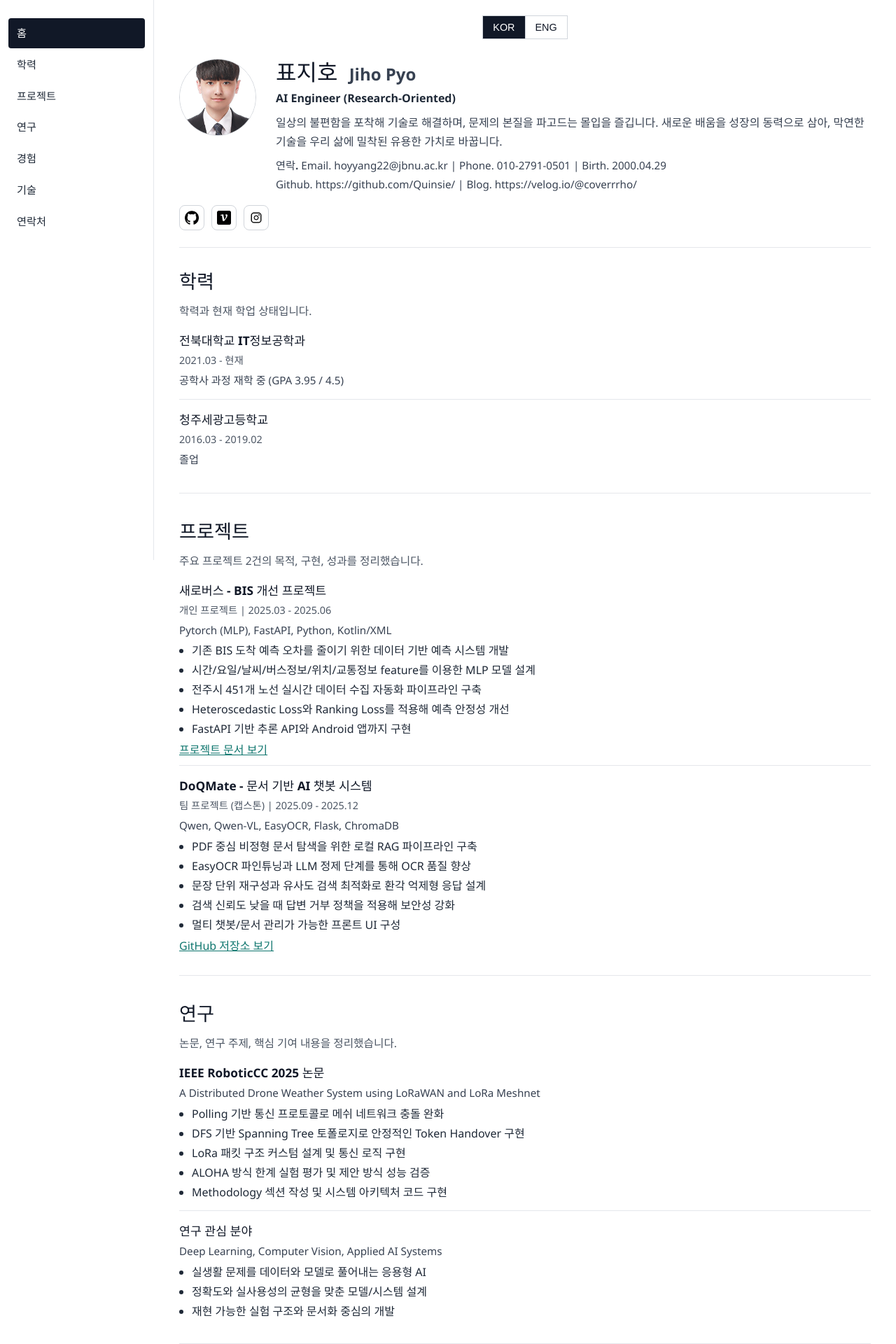
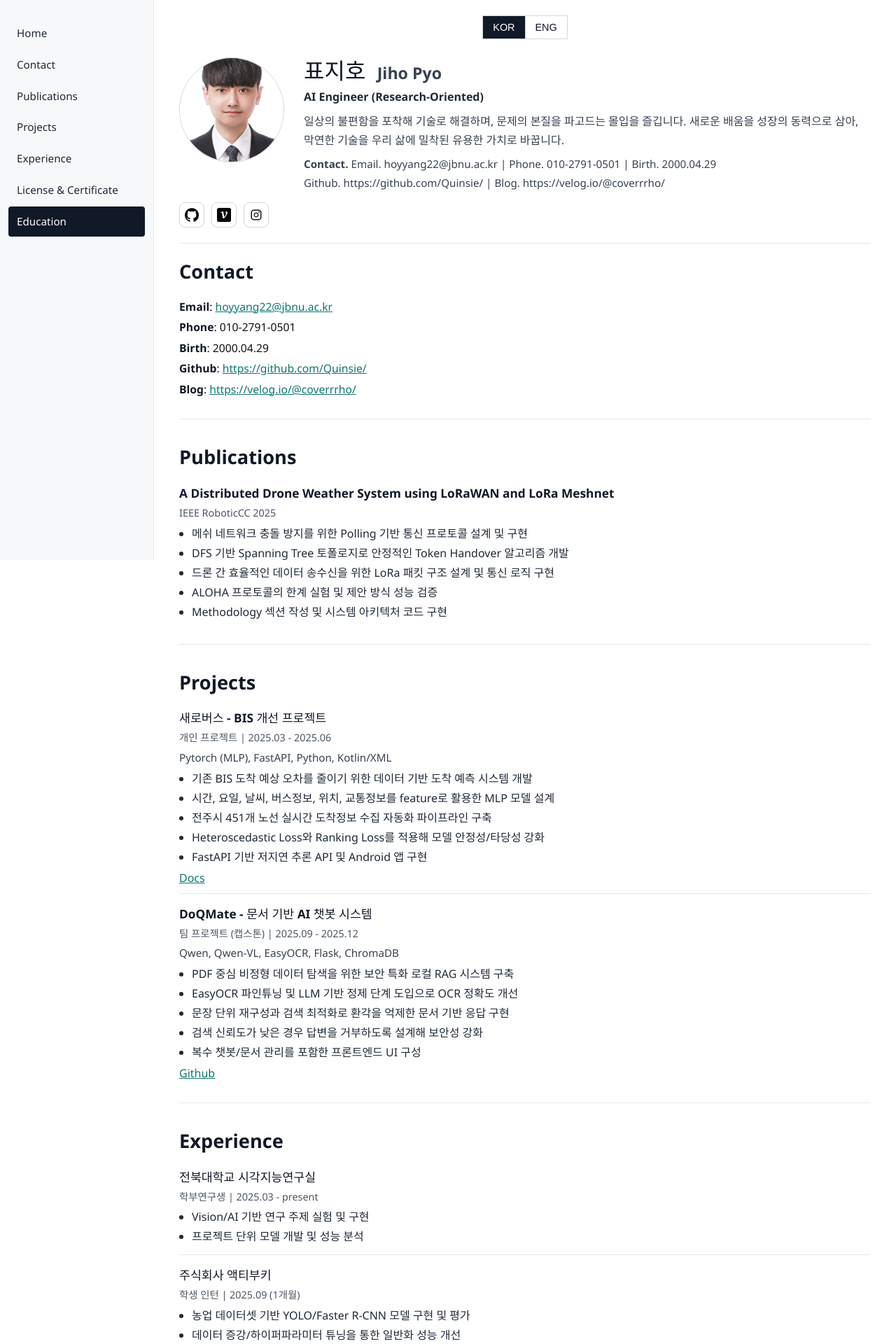
Before and after one commit to Quinsie/Quinsie.github.io, a React (Vite) app: page / in a window 1280 px wide. Shown: the top 1920 px of the page at 70% size. Built offline with nearby package versions, Linux system fonts and the light colour scheme.

Commit message:
feat: rebuild portfolio as bilingual CV layout

```diff
--- a/src/App.css
+++ b/src/App.css
@@ -21,7 +21,7 @@ body {
 .content {
   flex: 1;
   margin-left: 220px;
-  padding: 22px 36px 40px;
+  padding: 22px 36px 140px;
   box-sizing: border-box;
   background: #fff;
 }
@@ -30,7 +30,6 @@ body {
   max-width: 1200px;
   margin: 0 auto 20px;
   display: flex;
-  gap: 0;
   border: 1px solid #d1d5db;
   width: fit-content;
 }
@@ -65,12 +64,6 @@ body {
   font-size: 1.7rem;
   margin: 0 0 10px;
   color: #111827;
-}
-
-.cv-intro {
-  margin: 0 0 10px;
-  color: #4b5563;
-  font-size: 0.98rem;
 }
 
 .cv-grid {
@@ -146,7 +139,7 @@ body {
 
   .content {
     margin-left: 0;
-    padding: 16px 16px 30px;
+    padding: 16px 16px 120px;
     margin-top: 60px;
   }
 
--- a/src/App.jsx
+++ b/src/App.jsx
@@ -2,12 +2,12 @@ import { useState } from "react";
 import "./App.css";
 import Sidebar from "./components/Sidebar";
 import Home from "./components/Home";
-import Education from "./components/Education";
+import Contact from "./components/Contact";
+import Research from "./components/Research";
 import Projects from "./components/Projects";
-import Research from "./components/Research";
 import Experience from "./components/Experience";
 import Skills from "./components/Skills";
-import Contact from "./components/Contact";
+import Education from "./components/Education";
 
 export default function App() {
   const [language, setLanguage] = useState("kor");
@@ -18,29 +18,17 @@ export default function App() {
 
       <main className="content">
         <div className="lang-switch" aria-label="language switcher">
-          <button
-            type="button"
-            className={language === "kor" ? "active" : ""}
-            onClick={() => setLanguage("kor")}
-          >
-            KOR
-          </button>
-          <button
-            type="button"
-            className={language === "eng" ? "active" : ""}
-            onClick={() => setLanguage("eng")}
-          >
-            ENG
-          </button>
+          <button type="button" className={language === "kor" ? "active" : ""} onClick={() => setLanguage("kor")}>KOR</button>
+          <button type="button" className={language === "eng" ? "active" : ""} onClick={() => setLanguage("eng")}>ENG</button>
         </div>
 
         <Home language={language} />
-        <Education language={language} />
+        <Contact language={language} />
+        <Research language={language} />
         <Projects language={language} />
-        <Research language={language} />
         <Experience language={language} />
         <Skills language={language} />
-        <Contact language={language} />
+        <Education language={language} />
       </main>
     </div>
   );
--- a/src/components/Contact.jsx
+++ b/src/components/Contact.jsx
@@ -2,14 +2,12 @@ import "./Contact.css";
 
 const content = {
   kor: {
-    title: "연락처",
-    intro: "협업, 연구, 프로젝트 관련 연락은 아래로 부탁드립니다.",
+    title: "Contact",
     phone: "010-2791-0501",
     birth: "2000.04.29",
   },
   eng: {
     title: "Contact",
-    intro: "For collaboration, research, or project inquiries, please contact me below.",
     phone: "+82 10-2791-0501",
     birth: "Apr 29, 2000",
   },
@@ -21,16 +19,14 @@ export default function Contact({ language }) {
   return (
     <section id="contact" className="section cv-section">
       <h2>{t.title}</h2>
-      <p className="cv-intro">{t.intro}</p>
-
       <div className="cv-grid">
         <article className="cv-card">
           <div className="cv-contact">
             <p><strong>Email</strong>: <a href="mailto:hoyyang22@jbnu.ac.kr">hoyyang22@jbnu.ac.kr</a></p>
             <p><strong>Phone</strong>: {t.phone}</p>
             <p><strong>Birth</strong>: {t.birth}</p>
-            <p><strong>Github</strong>: <a href="https://github.com/Quinsie" target="_blank" rel="noopener noreferrer">github.com/Quinsie</a></p>
-            <p><strong>Blog</strong>: <a href="https://velog.io/@coverrrho" target="_blank" rel="noopener noreferrer">velog.io/@coverrrho</a></p>
+            <p><strong>Github</strong>: <a href="https://github.com/Quinsie" target="_blank" rel="noopener noreferrer">https://github.com/Quinsie/</a></p>
+            <p><strong>Blog</strong>: <a href="https://velog.io/@coverrrho" target="_blank" rel="noopener noreferrer">https://velog.io/@coverrrho/</a></p>
           </div>
         </article>
       </div>
--- a/src/components/Education.jsx
+++ b/src/components/Education.jsx
@@ -2,18 +2,16 @@ import "./Education.css";
 
 const content = {
   kor: {
-    title: "학력",
-    intro: "학력과 현재 학업 상태입니다.",
+    title: "Education",
     items: [
-      { school: "전북대학교 IT정보공학과", period: "2021.03 - 현재", desc: "공학사 과정 재학 중 (GPA 3.95 / 4.5)" },
+      { school: "전북대학교 공과대학 IT정보공학과", period: "2021.03 - present", desc: "3.95/4.5 | 재학" },
       { school: "청주세광고등학교", period: "2016.03 - 2019.02", desc: "졸업" },
     ],
   },
   eng: {
     title: "Education",
-    intro: "Academic background and current status.",
     items: [
-      { school: "JBNU, B.S. in IT Information Engineering", period: "Mar 2021 - Present", desc: "In Progress (GPA 3.95 / 4.5)" },
+      { school: "JBNU, B.S. in IT Information Engineering", period: "Mar 2021 - present", desc: "3.95/4.5 | In Progress" },
       { school: "Cheongju Sekwang High School", period: "Mar 2016 - Feb 2019", desc: "Graduated" },
     ],
   },
@@ -25,7 +23,6 @@ export default function Education({ language }) {
   return (
     <section id="education" className="section cv-section">
       <h2>{t.title}</h2>
-      <p className="cv-intro">{t.intro}</p>
       <div className="cv-grid">
         {t.items.map((item) => (
           <article className="cv-card" key={`${item.school}-${item.period}`}>
--- a/src/components/Experience.jsx
+++ b/src/components/Experience.jsx
@@ -2,43 +2,41 @@ import "./Experience.css";
 
 const content = {
   kor: {
-    title: "경험",
-    intro: "인턴십, 연구실, 해외 공동연구 경험입니다.",
+    title: "Experience",
     items: [
       {
         title: "전북대학교 시각지능연구실",
-        meta: "학부연구생 | 2025.03 - 현재",
+        meta: "학부연구생 | 2025.03 - present",
         bullets: [
           "Vision/AI 기반 연구 주제 실험 및 구현",
-          "프로젝트 단위 모델 개발과 성능 분석 수행",
+          "프로젝트 단위 모델 개발 및 성능 분석",
         ],
       },
       {
         title: "주식회사 액티부키",
         meta: "학생 인턴 | 2025.09 (1개월)",
         bullets: [
-          "농업 데이터셋 기반 YOLO/Faster R-CNN 객체탐지 모델 구현 및 평가",
-          "데이터 증강 및 하이퍼파라미터 튜닝으로 일반화 성능 개선",
-          "모델 경량화/양자화 관점에서 속도-정확도 trade-off 분석",
+          "농업 데이터셋 기반 YOLO/Faster R-CNN 모델 구현 및 평가",
+          "데이터 증강/하이퍼파라미터 튜닝을 통한 일반화 성능 개선",
+          "모델 경량화와 양자화 기반 속도-정확도 trade-off 분석",
         ],
       },
       {
         title: "Purdue University",
-        meta: "학생 인턴 / Visiting Scholar | 2025.06 - 2025.08",
+        meta: "학생 인턴 | 2025.06 - 2025.08 (2개월)",
         bullets: [
-          "국제 공동연구 결과 기반 IEEE RoboticCC 2025 논문 공동 저술",
-          "해당 연구 논문 채택 및 발표 수행",
+          "국제 공동연구 성과를 바탕으로 RoboticCC 2025 논문 공동 저술",
+          "논문 채택 및 발표 수행",
         ],
       },
     ],
   },
   eng: {
     title: "Experience",
-    intro: "Internship, lab, and international collaborative research experience.",
     items: [
       {
         title: "JBNU Vision Intelligence Lab",
-        meta: "Undergraduate Researcher | Mar 2025 - Present",
+        meta: "Undergraduate Researcher | Mar 2025 - present",
         bullets: [
           "Implemented and evaluated vision/AI research ideas",
           "Conducted model development and performance analysis in project settings",
@@ -71,8 +69,6 @@ export default function Experience({ language }) {
   return (
     <section id="experience" className="section cv-section">
       <h2>{t.title}</h2>
-      <p className="cv-intro">{t.intro}</p>
-
       <div className="cv-grid">
         {t.items.map((item) => (
           <article className="cv-card" key={`${item.title}-${item.meta}`}>
--- a/src/components/Home.css
+++ b/src/components/Home.css
@@ -1,20 +1,19 @@
 .home-section {
-  min-height: auto;
-  padding: 8px 0 24px;
+  padding: 6px 0 22px;
   border-bottom: 1px solid #e5e7eb;
-  margin-bottom: 28px;
+  margin-bottom: 20px;
 }
 
 .home-head {
   display: grid;
-  grid-template-columns: 120px 1fr;
+  grid-template-columns: 160px 1fr;
   gap: 18px;
   align-items: start;
 }
 
 .profile-image {
-  width: 110px;
-  height: 110px;
+  width: 150px;
+  height: 150px;
   border-radius: 50%;
   object-fit: cover;
   border: 1px solid #d1d5db;
@@ -28,7 +27,7 @@
 }
 
 .home-text h1 span {
-  font-size: 1.5rem;
+  font-size: 1.45rem;
   font-weight: 600;
   color: #374151;
   margin-left: 8px;
@@ -55,7 +54,7 @@
 }
 
 .social-section {
-  margin-top: 14px;
+  margin-top: 12px;
   display: flex;
   gap: 10px;
 }
@@ -83,18 +82,18 @@
   }
 
   .profile-image {
-    width: 100px;
-    height: 100px;
+    width: 130px;
+    height: 130px;
   }
 
   .home-text h1 {
-    font-size: 1.7rem;
+    font-size: 1.65rem;
   }
 
   .home-text h1 span {
     display: block;
     margin-left: 0;
     margin-top: 2px;
-    font-size: 1.25rem;
+    font-size: 1.2rem;
   }
 }
--- a/src/components/Home.jsx
+++ b/src/components/Home.jsx
@@ -9,7 +9,7 @@ const content = {
     role: "AI Engineer (Research-Oriented)",
     summary:
       "일상의 불편함을 포착해 기술로 해결하며, 문제의 본질을 파고드는 몰입을 즐깁니다. 새로운 배움을 성장의 동력으로 삼아, 막연한 기술을 우리 삶에 밀착된 유용한 가치로 바꿉니다.",
-    contactLabel: "연락",
+    contactLabel: "Contact",
     email: "hoyyang22@jbnu.ac.kr",
     phone: "010-2791-0501",
     birth: "2000.04.29",
@@ -34,7 +34,9 @@ export default function Home({ language }) {
         <img src={profileImg} alt="Jiho Pyo" className="profile-image" />
 
         <div className="home-text">
-          <h1>표지호 <span>Jiho Pyo</span></h1>
+          <h1>
+            표지호 <span>Jiho Pyo</span>
+          </h1>
           <p className="role">{t.role}</p>
           <p className="summary">{t.summary}</p>
 
--- a/src/components/Projects.jsx
+++ b/src/components/Projects.jsx
@@ -2,34 +2,32 @@ import "./Projects.css";
 
 const content = {
   kor: {
-    title: "프로젝트",
-    intro: "주요 프로젝트 2건의 목적, 구현, 성과를 정리했습니다.",
+    title: "Projects",
     saeroTitle: "새로버스 - BIS 개선 프로젝트",
     saeroMeta: "개인 프로젝트 | 2025.03 - 2025.06",
     saeroStack: "Pytorch (MLP), FastAPI, Python, Kotlin/XML",
     saeroBullets: [
-      "기존 BIS 도착 예측 오차를 줄이기 위한 데이터 기반 예측 시스템 개발",
-      "시간/요일/날씨/버스정보/위치/교통정보 feature를 이용한 MLP 모델 설계",
-      "전주시 451개 노선 실시간 데이터 수집 자동화 파이프라인 구축",
-      "Heteroscedastic Loss와 Ranking Loss를 적용해 예측 안정성 개선",
-      "FastAPI 기반 추론 API와 Android 앱까지 구현",
+      "기존 BIS 도착 예상 오차를 줄이기 위한 데이터 기반 도착 예측 시스템 개발",
+      "시간, 요일, 날씨, 버스정보, 위치, 교통정보를 feature로 활용한 MLP 모델 설계",
+      "전주시 451개 노선 실시간 도착정보 수집 자동화 파이프라인 구축",
+      "Heteroscedastic Loss와 Ranking Loss를 적용해 모델 안정성/타당성 강화",
+      "FastAPI 기반 저지연 추론 API 및 Android 앱 구현",
     ],
-    saeroLinkText: "프로젝트 문서 보기",
+    saeroLinkText: "Docs",
     doqTitle: "DoQMate - 문서 기반 AI 챗봇 시스템",
     doqMeta: "팀 프로젝트 (캡스톤) | 2025.09 - 2025.12",
     doqStack: "Qwen, Qwen-VL, EasyOCR, Flask, ChromaDB",
     doqBullets: [
-      "PDF 중심 비정형 문서 탐색을 위한 로컬 RAG 파이프라인 구축",
-      "EasyOCR 파인튜닝과 LLM 정제 단계를 통해 OCR 품질 향상",
-      "문장 단위 재구성과 유사도 검색 최적화로 환각 억제형 응답 설계",
-      "검색 신뢰도 낮을 때 답변 거부 정책을 적용해 보안성 강화",
-      "멀티 챗봇/문서 관리가 가능한 프론트 UI 구성",
+      "PDF 중심 비정형 데이터 탐색을 위한 보안 특화 로컬 RAG 시스템 구축",
+      "EasyOCR 파인튜닝 및 LLM 기반 정제 단계 도입으로 OCR 정확도 개선",
+      "문장 단위 재구성과 검색 최적화로 환각을 억제한 문서 기반 응답 구현",
+      "검색 신뢰도가 낮은 경우 답변을 거부하도록 설계해 보안성 강화",
+      "복수 챗봇/문서 관리를 포함한 프론트엔드 UI 구성",
     ],
-    doqLinkText: "GitHub 저장소 보기",
+    doqLinkText: "Github",
   },
   eng: {
     title: "Projects",
-    intro: "Two major projects with implementation details and outcomes.",
     saeroTitle: "Saero Bus - BIS Improvement Project",
     saeroMeta: "Personal Project | Mar 2025 - Jun 2025",
     saeroStack: "Pytorch (MLP), FastAPI, Python, Kotlin/XML",
@@ -40,7 +38,7 @@ const content = {
       "Applied heteroscedastic loss and ranking loss for robustness and monotonicity",
       "Implemented FastAPI inference APIs and Android application",
     ],
-    saeroLinkText: "View Project Docs",
+    saeroLinkText: "Docs",
     doqTitle: "DoQMate - Document-Based AI Chatbot System",
     doqMeta: "Team Project (Capstone) | Sep 2025 - Dec 2025",
     doqStack: "Qwen, Qwen-VL, EasyOCR, Flask, ChromaDB",
@@ -51,7 +49,7 @@ const content = {
       "Applied confidence-based rejection policy for stronger document-grounded responses",
       "Implemented frontend UI for multi-chatbot and document management",
     ],
-    doqLinkText: "View GitHub Repository",
+    doqLinkText: "Github",
   },
 };
 
@@ -61,7 +59,6 @@ export default function Projects({ language }) {
   return (
     <section id="projects" className="section cv-section">
       <h2>{t.title}</h2>
-      <p className="cv-intro">{t.intro}</p>
 
       <div className="cv-grid">
         <article className="cv-card">
--- a/src/components/Research.jsx
+++ b/src/components/Research.jsx
@@ -2,43 +2,27 @@ import "./Research.css";
 
 const content = {
   kor: {
-    title: "연구",
-    intro: "논문, 연구 주제, 핵심 기여 내용을 정리했습니다.",
-    pubTitle: "IEEE RoboticCC 2025 논문",
-    pubSub: "A Distributed Drone Weather System using LoRaWAN and LoRa Meshnet",
-    pubBullets: [
-      "Polling 기반 통신 프로토콜로 메쉬 네트워크 충돌 완화",
-      "DFS 기반 Spanning Tree 토폴로지로 안정적인 Token Handover 구현",
-      "LoRa 패킷 구조 커스텀 설계 및 통신 로직 구현",
-      "ALOHA 방식 한계 실험 평가 및 제안 방식 성능 검증",
+    title: "Publications",
+    subtitle: "A Distributed Drone Weather System using LoRaWAN and LoRa Meshnet",
+    venue: "IEEE RoboticCC 2025",
+    bullets: [
+      "메쉬 네트워크 충돌 방지를 위한 Polling 기반 통신 프로토콜 설계 및 구현",
+      "DFS 기반 Spanning Tree 토폴로지로 안정적인 Token Handover 알고리즘 개발",
+      "드론 간 효율적인 데이터 송수신을 위한 LoRa 패킷 구조 설계 및 통신 로직 구현",
+      "ALOHA 프로토콜의 한계 실험 및 제안 방식 성능 검증",
       "Methodology 섹션 작성 및 시스템 아키텍처 코드 구현",
-    ],
-    interestTitle: "연구 관심 분야",
-    interestSub: "Deep Learning, Computer Vision, Applied AI Systems",
-    interestBullets: [
-      "실생활 문제를 데이터와 모델로 풀어내는 응용형 AI",
-      "정확도와 실사용성의 균형을 맞춘 모델/시스템 설계",
-      "재현 가능한 실험 구조와 문서화 중심의 개발",
     ],
   },
   eng: {
-    title: "Research",
-    intro: "Publication, research topics, and key contributions.",
-    pubTitle: "IEEE RoboticCC 2025 Publication",
-    pubSub: "A Distributed Drone Weather System using LoRaWAN and LoRa Meshnet",
-    pubBullets: [
-      "Implemented a polling-based protocol to reduce collisions in mesh communication",
-      "Developed DFS-based spanning-tree topology for stable token handover",
-      "Designed a custom LoRa packet protocol and communication logic",
-      "Validated limitations of ALOHA and demonstrated proposed method performance",
-      "Authored methodology section and implemented system architecture",
-    ],
-    interestTitle: "Research Interests",
-    interestSub: "Deep Learning, Computer Vision, Applied AI Systems",
-    interestBullets: [
-      "Applied AI for practical, user-facing everyday problems",
-      "Model/system design balancing accuracy and deployability",
-      "Reproducible experiments and strong technical documentation",
+    title: "Publications",
+    subtitle: "A Distributed Drone Weather System using LoRaWAN and LoRa Meshnet",
+    venue: "IEEE RoboticCC 2025",
+    bullets: [
+      "Implemented a polling-based protocol to prevent collisions in mesh communication",
+      "Developed a DFS-based spanning-tree topology for stable token handover",
+      "Designed a custom LoRa packet structure and communication logic",
+      "Validated ALOHA limitations and the effectiveness of the proposed approach",
+      "Authored the Methodology section and implemented system architecture in code",
     ],
   },
 };
@@ -49,24 +33,12 @@ export default function Research({ language }) {
   return (
     <section id="research" className="section cv-section">
       <h2>{t.title}</h2>
-      <p className="cv-intro">{t.intro}</p>
-
       <div className="cv-grid">
         <article className="cv-card">
-          <h3>{t.pubTitle}</h3>
-          <p className="cv-subtitle">{t.pubSub}</p>
+          <h3>{t.subtitle}</h3>
+          <p className="cv-meta">{t.venue}</p>
           <ul className="cv-list">
-            {t.pubBullets.map((item) => (
-              <li key={item}>{item}</li>
-            ))}
-          </ul>
-        </article>
-
-        <article className="cv-card">
-          <h3>{t.interestTitle}</h3>
-          <p className="cv-subtitle">{t.interestSub}</p>
-          <ul className="cv-list">
-            {t.interestBullets.map((item) => (
+            {t.bullets.map((item) => (
               <li key={item}>{item}</li>
             ))}
           </ul>
--- a/src/components/Sidebar.css
+++ b/src/components/Sidebar.css
@@ -4,7 +4,7 @@
   left: 0;
   height: 100vh;
   width: 220px;
-  background: #ffffff;
+  background: #f7f8fa;
   color: #111827;
   display: flex;
   flex-direction: column;
@@ -30,7 +30,7 @@
 }
 
 .nav-item:hover {
-  background: #f3f4f6;
+  background: #eceff3;
 }
 
 .nav-item.active {
@@ -100,7 +100,7 @@
   left: 0;
   width: 240px;
   height: 100%;
-  background: #fff;
+  background: #f7f8fa;
   border-right: 1px solid #e5e7eb;
   padding: 72px 12px 12px;
   transform: translateX(-100%);
--- a/src/components/Sidebar.jsx
+++ b/src/components/Sidebar.jsx
@@ -1,26 +1,26 @@
-import { useState, useEffect } from "react";
+import { useEffect, useMemo, useState } from "react";
 import "./Sidebar.css";
 
-const sectionIds = ["home", "education", "projects", "research", "experience", "skills", "contact"];
+const sectionOrder = ["home", "contact", "research", "projects", "experience", "skills", "education"];
 
 const labels = {
   kor: {
-    home: "홈",
-    education: "학력",
-    projects: "프로젝트",
-    research: "연구",
-    experience: "경험",
-    skills: "기술",
-    contact: "연락처",
+    home: "Home",
+    contact: "Contact",
+    research: "Publications",
+    projects: "Projects",
+    experience: "Experience",
+    skills: "License & Certificate",
+    education: "Education",
   },
   eng: {
     home: "Home",
+    contact: "Contact",
+    research: "Publications",
+    projects: "Projects",
+    experience: "Experience",
+    skills: "License & Certificate",
     education: "Education",
-    projects: "Projects",
-    research: "Research",
-    experience: "Experience",
-    skills: "Skills",
-    contact: "Contact",
   },
 };
 
@@ -28,21 +28,31 @@ export default function Sidebar({ language }) {
   const [activeSection, setActiveSection] = useState("home");
   const [isMobileMenuOpen, setIsMobileMenuOpen] = useState(false);
 
-  const items = sectionIds.map((id) => ({ id, label: labels[language][id] }));
+  const items = useMemo(
+    () => sectionOrder.map((id) => ({ id, label: labels[language][id] })),
+    [language],
+  );
 
   useEffect(() => {
     const handleScroll = () => {
-      const sections = sectionIds.map((id) => document.getElementById(id));
-      const scrollPosition = window.scrollY + 100;
+      const lastId = sectionOrder[sectionOrder.length - 1];
+      const atBottom = window.innerHeight + window.scrollY >= document.documentElement.scrollHeight - 4;
 
-      for (let i = sections.length - 1; i >= 0; i -= 1) {
-        if (sections[i] && sections[i].offsetTop <= scrollPosition) {
-          setActiveSection(sectionIds[i]);
-          break;
-        }
+      if (atBottom) {
+        setActiveSection(lastId);
+        return;
       }
+
+      const current = sectionOrder.findLast((id) => {
+        const el = document.getElementById(id);
+        if (!el) return false;
+        return el.getBoundingClientRect().top <= 120;
+      });
+
+      setActiveSection(current || "home");
     };
 
+    handleScroll();
     window.addEventListener("scroll", handleScroll);
     return () => window.removeEventListener("scroll", handleScroll);
   }, []);
@@ -52,22 +62,18 @@ export default function Sidebar({ language }) {
     if (!targetElement) return;
 
     const startPosition = window.pageYOffset;
-    const targetPosition = targetElement.offsetTop - 80;
+    const targetPosition = targetElement.offsetTop - 76;
     const distance = targetPosition - startPosition;
-    const duration = 500;
+    const duration = 420;
     let start = null;
 
     const animation = (currentTime) => {
       if (start === null) start = currentTime;
       const timeElapsed = currentTime - start;
       const progress = Math.min(timeElapsed / duration, 1);
-      const easedProgress = progress < 0.5 ? 4 * progress * progress * progress : 1 - ((-2 * progress + 2) ** 3) / 2;
-
-      window.scrollTo(0, startPosition + distance * easedProgress);
-
-      if (progress < 1) {
-        requestAnimationFrame(animation);
-      }
+      const eased = progress < 0.5 ? 4 * progress * progress * progress : 1 - ((-2 * progress + 2) ** 3) / 2;
+      window.scrollTo(0, startPosition + distance * eased);
+      if (progress < 1) requestAnimationFrame(animation);
     };
 
     requestAnimationFrame(animation);
@@ -87,9 +93,7 @@ export default function Sidebar({ language }) {
           <span></span>
           <span></span>
         </button>
-        <button className="home-btn" onClick={(e) => handleNavClick(e, "home")}>
-          {labels[language].home}
-        </button>
+        <button className="home-btn" onClick={(e) => handleNavClick(e, "home")}>{labels[language].home}</button>
       </div>
 
       <aside className="sidebar">
--- a/src/components/Skills.jsx
+++ b/src/components/Skills.jsx
@@ -2,23 +2,19 @@ import "./Skills.css";
 
 const content = {
   kor: {
-    title: "기술",
-    intro: "프로젝트와 연구에서 실제로 사용한 기술 스택입니다.",
-    certTitle: "자격 및 인증",
-    certItems: [
-      "TOPCIT Level 3 (594/1000) - 2025.11",
-      "OPIc IH (ACTFL) - 2025.03",
-      "Cos PRO C++ 1급 - 2022.07",
+    title: "License and Certificate",
+    items: [
+      "2025.11  TOPCIT  Level 3 (594/1000)  정보통신기획평가원",
+      "2025.03  OPIc  IH (Intermediate High)  ACTFL",
+      "2022.07  Cos PRO C++  1급  YBM IT",
     ],
   },
   eng: {
-    title: "Skills",
-    intro: "Technical stack used in projects and research.",
-    certTitle: "License & Certificate",
-    certItems: [
-      "TOPCIT Level 3 (594/1000) - Nov 2025",
-      "OPIc IH (ACTFL) - Mar 2025",
-      "Cos PRO C++ (Professional Level 1) - Jul 2022",
+    title: "License and Certificate",
+    items: [
+      "Nov 2025  TOPCIT  Level 3 (594/1000)  IITP",
+      "Mar 2025  OPIc  IH (Intermediate High)  ACTFL",
+      "Jul 2022  Cos PRO C++  Professional (Level 1)  YBM IT",
     ],
   },
 };
@@ -29,28 +25,10 @@ export default function Skills({ language }) {
   return (
     <section id="skills" className="section cv-section">
       <h2>{t.title}</h2>
-      <p className="cv-intro">{t.intro}</p>
-
       <div className="cv-grid">
         <article className="cv-card">
-          <h3>AI / ML</h3>
-          <p className="cv-subtitle">PyTorch, MLP, YOLO, Faster R-CNN, EasyOCR, RAG, Qwen</p>
-        </article>
-
-        <article className="cv-card">
-          <h3>Backend / Data</h3>
-          <p className="cv-subtitle">Python, FastAPI, Flask, ChromaDB, REST API, Data Pipeline</p>
-        </article>
-
-        <article className="cv-card">
-          <h3>App / Frontend</h3>
-          <p className="cv-subtitle">Kotlin, XML, Android UI/UX, React</p>
-        </article>
-
-        <article className="cv-card">
-          <h3>{t.certTitle}</h3>
           <ul className="cv-list">
-            {t.certItems.map((item) => (
+            {t.items.map((item) => (
               <li key={item}>{item}</li>
             ))}
           </ul>
```
